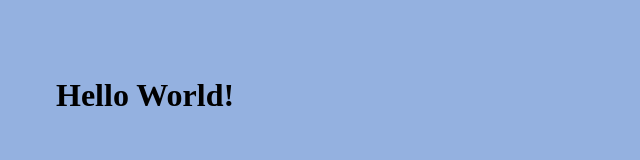
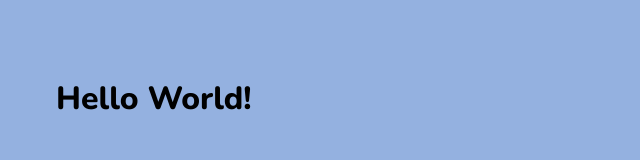
Before and after one commit to NataLee7/natasha-website, a plain HTML site: page index.html in a window 1280 px wide. Shown: the whole page, without its empty margins (0-640 px from the left). Drawn offline with nearby package versions, Linux system fonts and the light colour scheme.

Commit message:
google fonts added

```diff
--- a/styles.css
+++ b/styles.css
@@ -1,4 +1,5 @@
 body {
     background: rgb(148, 177, 224);
     padding: 3em;
+    font-family: 'Nunito', sans-serif;
 }
```
Also changed, not shown: index.html (+1 -3 lines).
